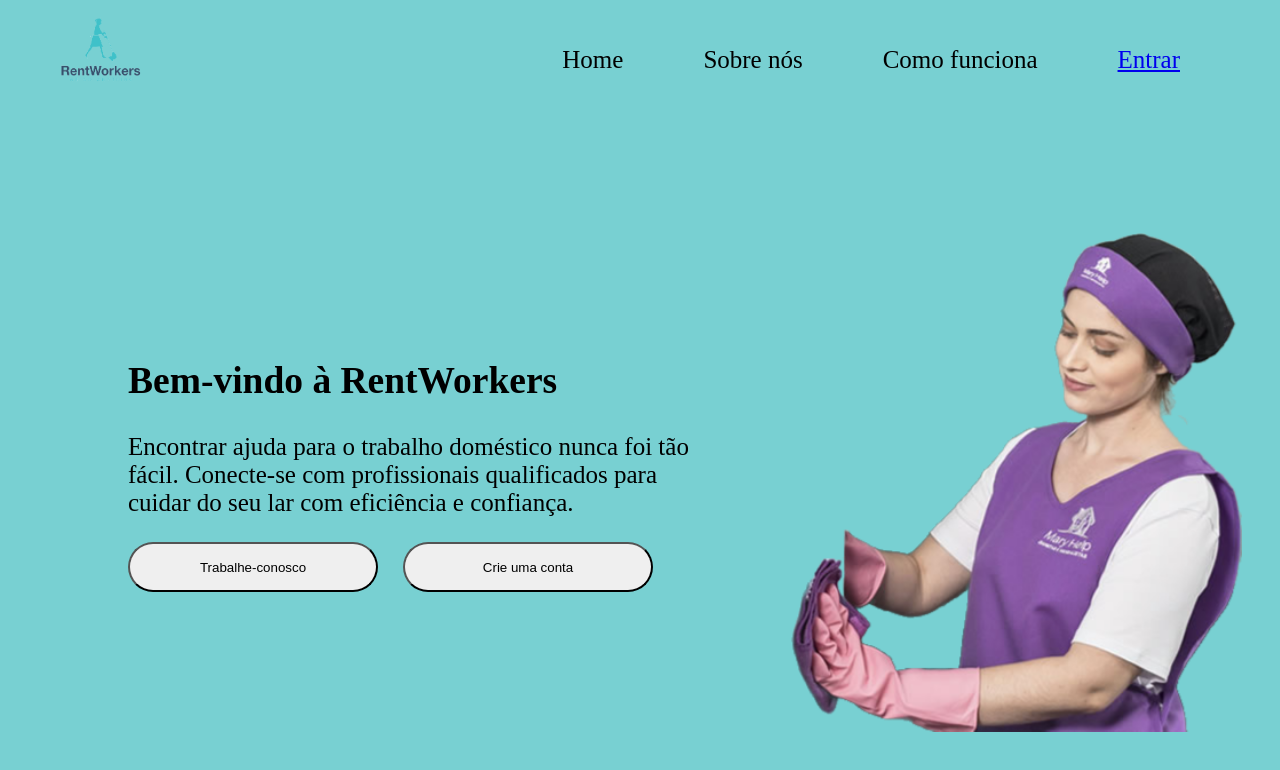
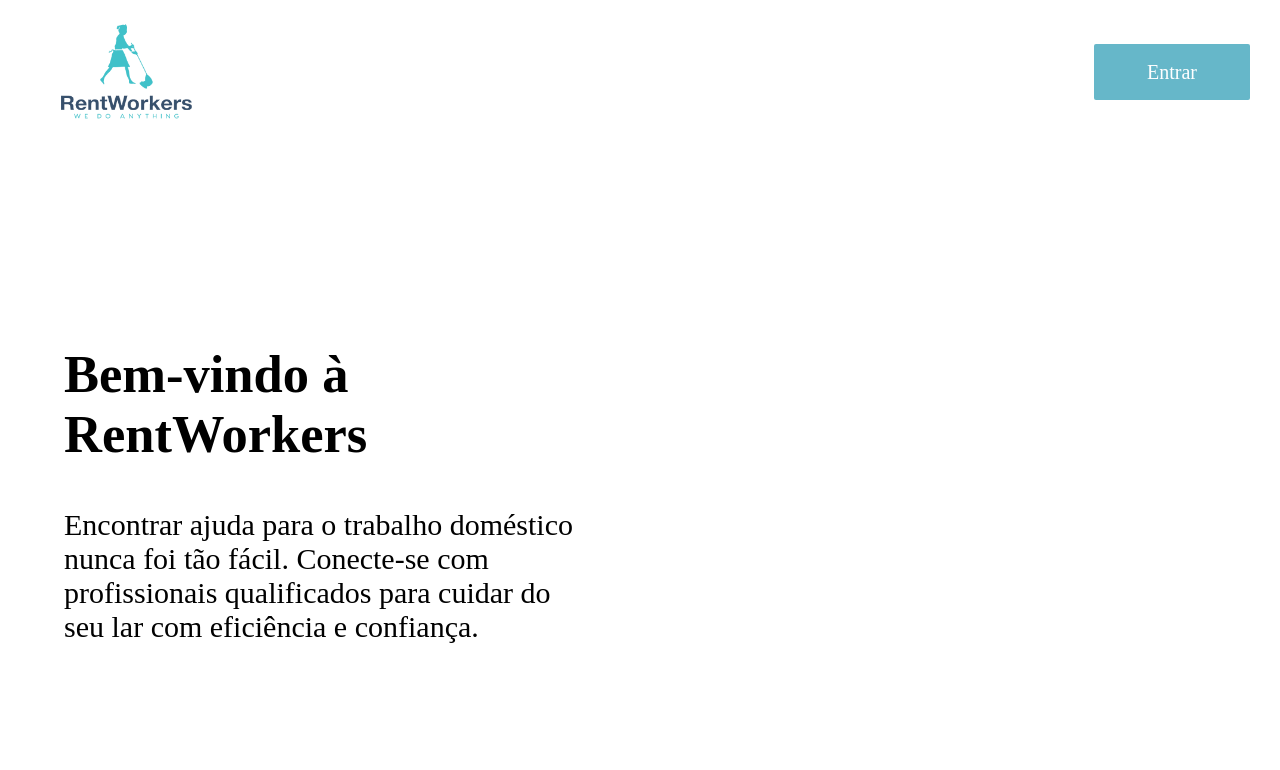
Before and after one commit to EduardoBardini/RentWorkers-PROJECT, a React (Vite) app in the folder RentWorkers FRONTEND/: page / in a window 1280 px wide. Shown: the top 770 px of the page. Built offline with nearby package versions, Linux system fonts and the light colour scheme.

Commit message:
Updating home

```diff
--- a/RentWorkers FRONTEND/src/componentes/TelaHome/Body.css
+++ /dev/null
@@ -1,46 +0,0 @@
-
-.bodyContainer {
-    background-color: rgba(120, 208, 210, 1);
-    height: 85%;
-    width: 100%;
-    display: flex;
-}
-
-.mensagemHome {
-    display: flex;
-    flex-direction: column;
-    justify-content: center;
-    padding-left: 10%;
-    width: 50%;
-    height: 100%;
-    font-size: 25px;
-}
- .buttonsHome {
-    padding-top: 25px;
-    display: flex;
-    gap: 25px;
- }
-
- .buttonHomeUm {
-    width: 250px;
-    height: 50px;
-    border-radius: 25px;
- }
- .buttonHomeDois {
-    width: 250px;
-    height: 50px;
-    border-radius: 25px;
- }
-
-
-
-
-
-
-.imagemHome{
-    width: 50%;
-    height: 90%;
-    display: flex;
-    justify-content:center;
-    align-items: self-end;
-}
--- a/RentWorkers FRONTEND/src/componentes/TelaHome/Body.jsx
+++ /dev/null
@@ -1,26 +0,0 @@
-import '../TelaHome/Body.css';
-
-function Body() {
-    return (
-        <div className="bodyContainer">
-            <div className='mensagemHome'>
-                <h2>Bem-vindo à RentWorkers</h2>
-                <label>Encontrar ajuda para o trabalho doméstico nunca foi tão fácil.
-                Conecte-se com profissionais qualificados para cuidar do seu lar com eficiência e confiança.</label>
-                <div className='buttonsHome'>
-                    <button className='buttonHomeUm'>Trabalhe-conosco</button>
-                    <button className='buttonHomeDois'>Crie uma conta</button>
-                </div>
-            </div>
-
-            <div className='imagemHome'>
-                <img src="/images/LandpageHomeImage.png" width={500} height={500}/>
-            </div>
-
-
-
-        </div>
-    )
-}
-
-export default Body;
--- a/RentWorkers FRONTEND/src/componentes/TelaHome/NavBar.css
+++ /dev/null
@@ -1,35 +0,0 @@
-
-.navContainer {
-    background-color: rgba(120, 208, 210, 1);
-    height: 15%;
-    width: 100%;
-    align-items: center;
-    display: flex;
-}
-
-.navLogo {
-    padding-left: 25px;
-    width: 15%;
-    height: 100%;
-}
-
-.navButtons {
-    width: 90%;
-    height: 100%;
-    display: flex;
-    justify-content: flex-end;
-    align-items: center;
-    gap: 80px;
-    font-size: 25px;
-    padding-right: 100px;
-}
-
-.entrarButton {
-    width: 150px;
-    height: 40px;
-    border-radius: 25px;
-    background-color: transparent;
-    font-size: 23px;
-    border-color: transparent;
-
-}
--- a/RentWorkers FRONTEND/src/componentes/TelaHome/NavBar.jsx
+++ /dev/null
@@ -1,24 +0,0 @@
-
-import { Link } from 'react-router-dom';
-import '../TelaHome/NavBar.css';
-
-function NavBar() {
-
-
-    return (
-      <div className="navContainer">
-        <div className="navLogo">
-          <img src="/images/LogoRentWorkers.png" alt='' width={150} height={100}/>
-        </div>
-        <div className='navButtons'>
-          <p>Home</p>
-          <p>Sobre nós</p>
-          <p>Como funciona</p>
-          <Link to="/login">Entrar</Link>
-        </div>
-
-      </div>
-    )
-}
-
-export default NavBar;
--- a/RentWorkers FRONTEND/src/componentes/TelaHome/PaginaHome.css
+++ b/RentWorkers FRONTEND/src/componentes/TelaHome/PaginaHome.css
@@ -1,4 +1,4 @@
-.containerHome {
+.divContainer {
     display: flex;
     flex-direction: column;
     height: 100%;
--- a/RentWorkers FRONTEND/src/componentes/TelaHome/PaginaHome.jsx
+++ b/RentWorkers FRONTEND/src/componentes/TelaHome/PaginaHome.jsx
@@ -1,15 +1,18 @@
-import '../TelaHome/PaginaHome.css';
 
-import NavBar from './NavBar';
-import Body from './Body';
+import '../TelaHome/PaginaHome.css'
+import ParteHome from './parteHome';
 
 
 function PaginaHome() {
   return(
-    <div className="containerHome">
-      <NavBar />
-      <Body />
+    <div className="divContainer">
+
+      <ParteHome />
+
+
+
     </div>
+
   )
 }
 
--- /dev/null
+++ b/RentWorkers FRONTEND/src/componentes/TelaHome/ParteHome.jsx
@@ -0,0 +1,47 @@
+import '../TelaHome/parteHome.css'
+import { Link } from 'react-router-dom';
+
+function ParteHome() {
+    return (
+        <div className="homeContainer">
+
+            <div className="navContainer">
+                <div className="logoDiv">
+                  <img src="/images/LogoRentWorkers.png" width={250} height={150}/>
+                </div>
+                <div className='buttonsNav'>
+                 <Link className='buttonsHome' to="/login">Entrar</Link>
+                </div>
+            </div>
+            <div className='bodyContainer'>
+
+                <div className='bodyMsg'>
+                    <div className='bodyMensagemContainer'>
+                     <div className='tituloMsgBody'>
+                        <h2>Bem-vindo à RentWorkers</h2>
+                     </div>
+                     <div className='descMsgBody'>
+                        <label>Encontrar ajuda para o trabalho doméstico nunca foi tão fácil.
+                        Conecte-se com profissionais qualificados para cuidar do seu lar com eficiência e confiança.</label>
+                     </div>
+                    </div>
+                </div>
+
+                <div className='bodyMsg'>
+
+
+                </div>
+
+
+
+            </div>
+
+
+
+        </div>
+
+    )
+}
+
+
+export default ParteHome;
--- /dev/null
+++ b/RentWorkers FRONTEND/src/componentes/TelaHome/parteHome.css
@@ -0,0 +1,79 @@
+.homeContainer{
+    width: 100%;
+    height: 100%;
+
+}
+
+.navContainer {
+    display: flex;
+    width: 100%;
+    height: 18%;
+    background-color: white;
+
+}
+ .logoDiv{
+    display: flex;
+    align-items: center;
+    height: 100%;
+    width: 30%;
+ }
+ .buttonsNav {
+    display: flex;
+    justify-content: flex-end;
+    padding-right: 30px;
+    align-items: center;
+    width: 70%;
+    height: 100%;
+
+ }
+   .buttonsHome{
+    display: flex;
+    justify-content: center;
+    align-items: center;
+    font-size: 20px;
+    height: 50px;
+    width: 150px;
+    border-style: solid;
+    border-color: transparent;
+    background-color: #66b7c9;
+    color: white;
+    border-radius: 2px;
+    text-decoration: none;
+   }
+
+
+
+
+
+
+
+
+
+.bodyContainer {
+    display: flex;
+    height: 82%;
+    width: 100%;
+
+}
+ .bodyMsg {
+    display: flex;
+    justify-content: center;
+    align-items: center;
+    width: 50%;
+    height: 100%;
+
+ }
+  .bodyMensagemContainer{
+    display: flex;
+    flex-direction: column;
+    justify-content: center;
+    width: 80%;
+    height: 25%;
+
+  }
+   .tituloMsgBody{
+    font-size: 35px;
+   }
+   .descMsgBody{
+    font-size: 30px;
+   }
--- a/RentWorkers FRONTEND/src/componentes/TelaLogin/Login.css
+++ b/RentWorkers FRONTEND/src/componentes/TelaLogin/Login.css
@@ -87,7 +87,7 @@
   }
   .divButtonLogin{
    width: 100%;
-   height: 18%;
+   height: 10%;
    display: flex;
    flex-direction: column;
    justify-content: center;
@@ -97,7 +97,7 @@
 
  /* NOTEBOOK SENAI */
 
-  @media (min-width: 1024px) {
+  @media (max-width: 1024px) {
 
     .divForm{
       display: flex;
@@ -220,7 +220,7 @@
 
      .inptLogin{
        width: 100%;
-       height: 80%;
+       height:65%;
        padding-left: 10px;
        font-size: 15px;
        border-radius: 5px;
@@ -229,7 +229,7 @@
 
      .buttonStyle {
        width: 100%;
-       height: 80%;
+       height: 70%;
        font-size: 15px;
        background-color: #66b7c9;
        border-radius: 5px;
@@ -237,7 +237,7 @@
      }
      .divButtonLogin{
       width: 100%;
-      height: 16%;
+      height: 15%;
       display: flex;
       flex-direction: column;
       justify-content: center;
```
Also changed, not shown: RentWorkers FRONTEND/src/componentes/TelaCadastro/Cadastro.css (+124 -117 lines).
